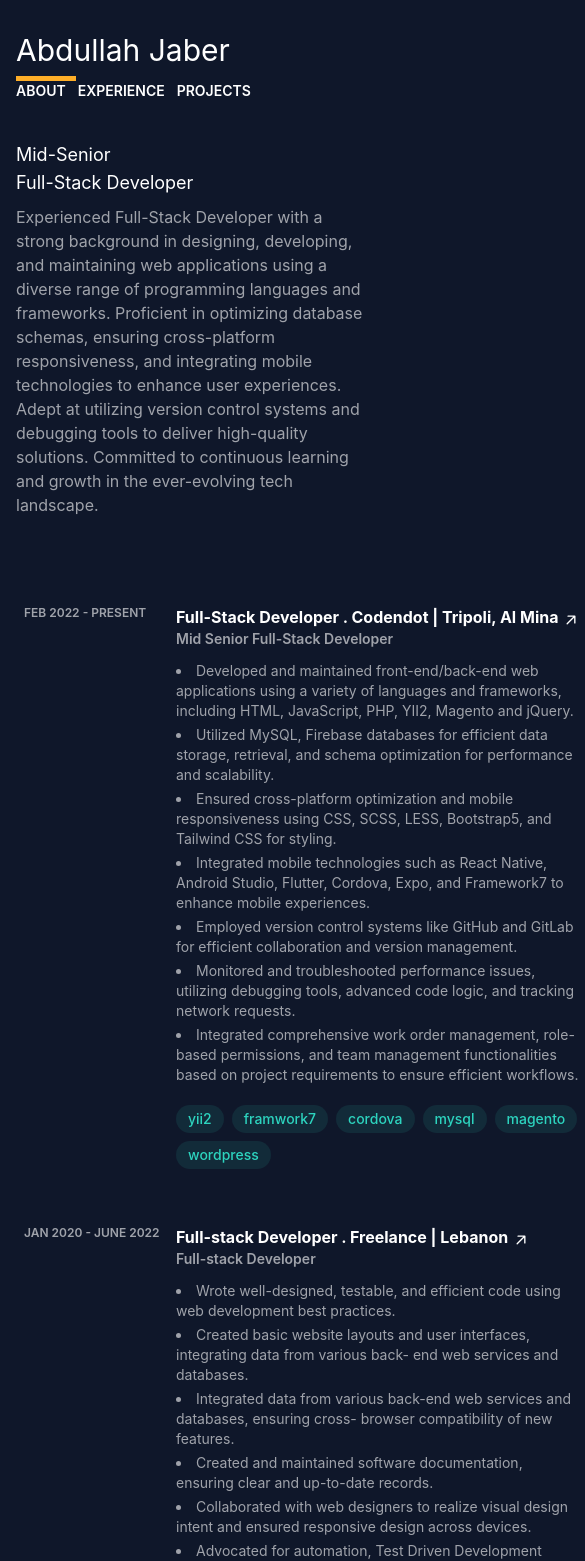
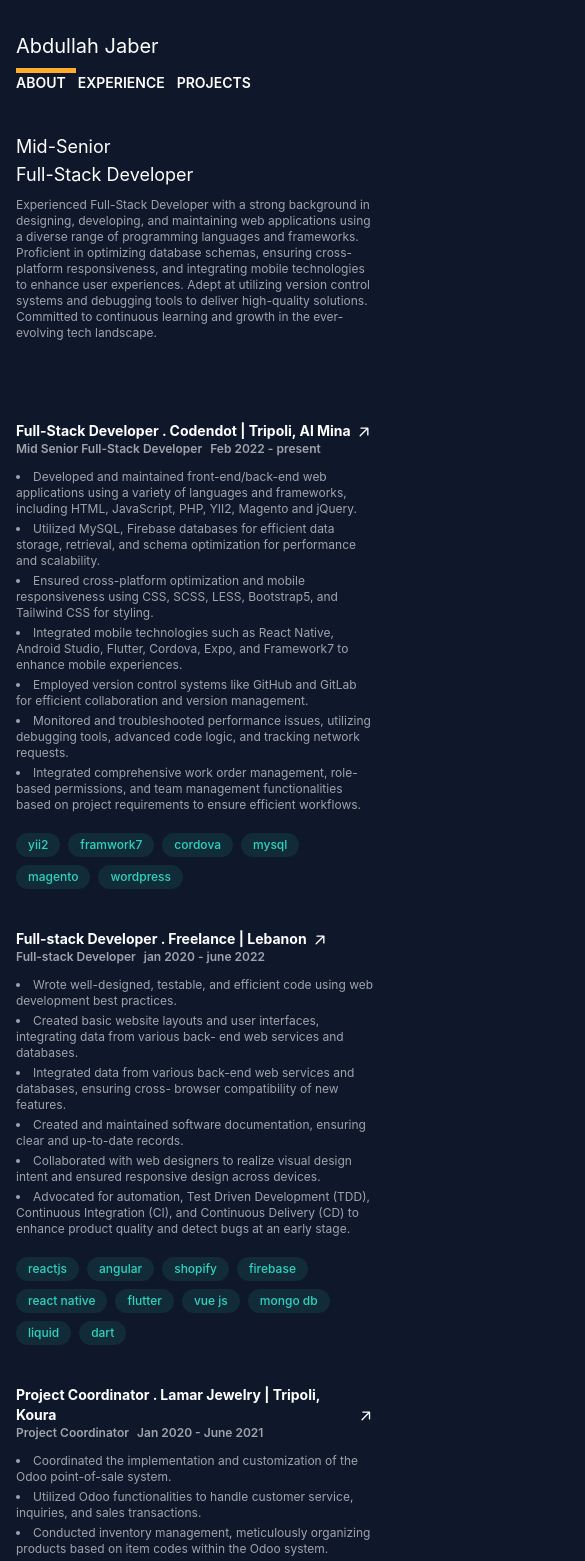
Before and after one commit to Abdallahjaber21/my-portfolio, a React (Create React App) app: page / in a window 390 px wide. Shown: the top 1561 px of the page, 585 px wide, since content can reach past the window. Built offline with nearby package versions, Linux system fonts and the light colour scheme; a web font is replaced by a local one.

Commit message:
responsive (50%)

```diff
--- a/src/components/cards/ExperienceCard.js
+++ b/src/components/cards/ExperienceCard.js
@@ -7,21 +7,24 @@ const ExperienceCard = (props) => {
     let details = props?.position_details?.split(". ");
 
     return (
-        <div className='experience_card flex 2xl:w-full xl:w-144 mb-10 p-2'>
-            <div className='from_to flex-1 w-10 text-xs text-muted text-capital font-semibold'>{props?.from} - {props?.to}</div>
+        <div className='experience_card flex 2xl:w-full xl:w-144 lg-break:w-full mb-10 p-2 lg-break:p-0'>
+            <div className='from_to flex-1 w-10 text-xs text-muted text-capital font-semibold sm:hidden'>{props?.from} - {props?.to}</div>
             <div className='details flex-auto w-64'>
-              <div className='title text-md font-bold flex items-end gap-1'>
+              <div className='title text-md font-bold flex items-end gap-1 xs:text-sm'>
                 <a href={props?.company_url} target='_blank'>{props?.title}</a>
               </div>
-              <div className='position text-sm font-semibold text-muted'>{props?.position}</div>
+              <div className='position text-sm font-semibold text-muted xs:text-xs flex justify-start gap-2 items-center'>
+                <div className='position'>{props?.position}</div>
+                <div className='hidden sm:block'>{props?.from} - {props?.to}</div>
+                </div>
               <div className='details mt-3 text-muted text-sm'>
                 {details?.map((detail , index) => (
-                    <li key={index} id={index} className='pb-1'>{detail}.</li>
+                    <li key={index} id={index} className='pb-1 xs:text-xs'>{detail}.</li>
                  ))}
               </div>
               <div className='skills mt-4 flex gap-2 flex-wrap'>
                 {skills?.map((skill , index) => (
-                    <div key={index} id={index} className='skill_tag rounded-full bg-teal-400/10 px-3 py-1 text-sm font-medium leading-5'>{skill}</div>
+                    <div key={index} id={index} className='skill_tag rounded-full bg-teal-400/10 px-3 py-1 text-sm font-medium leading-5 xs:text-xs'>{skill}</div>
                  ))}
               </div>
             </div>
--- a/src/components/cards/ProjectCard.js
+++ b/src/components/cards/ProjectCard.js
@@ -5,9 +5,9 @@ const ProjectCard = (props) => {
   let skills = props?.project_skills?.split(",");
 
     return (
-        <div className='project_card flex 2xl:w-full xl:w-144 mb-10 p-2 gap-x-10'>
-        <div className='project_thumb_image flex-1 2xl:w-14 xl:w-10 flex justify-center items-start'>
-          <img src={props?.project_img} style={{background: props?.image_bg , padding: '5px'}} className="object-cover rounded-sm max-h-36"/>
+        <div className='project_card flex 2xl:w-full xl:w-144 mb-10 p-2 gap-x-10 lg-break:w-full lg-break:p-0'>
+        <div className='project_thumb_image flex-1 2xl:w-14 xl:w-10 flex justify-center lg-break:justify-start items-start'>
+          <img src={props?.project_img} style={{background: props?.image_bg , padding: '5px' , width:'220px' }} className="object-contain rounded-sm max-h-36"/>
         </div>
         <div className='details flex-auto w-64'>
           <div className='title text-md font-bold flex items-end gap-1'>
--- a/src/components/home/Left.js
+++ b/src/components/home/Left.js
@@ -77,7 +77,7 @@ const Left = () => {
       <div className="left_static_section mobile_v hidden lg-break:block sticky top-0 bg-primary z-10">
         <nav class="navbar">
           <div class="max-w-screen-xl flex flex-wrap items-center justify-between mx-auto p-0 pt-4 pb-4">
-            <div className="author-name text-5xl xl:text-3xl lg-break:text-3xl dash-after dash-animate">
+            <div className="author-name text-5xl xl:text-3xl lg-break:text-3xl xs:text-xl dash-after dash-animate">
               Abdullah Jaber
             </div>
             <button
--- a/src/components/home/Right.js
+++ b/src/components/home/Right.js
@@ -24,7 +24,7 @@ const Right = () => {
           <span>Full-Stack Developer</span>
         </div>
 
-        <div className="summary text-lg xl:text-base text-muted mt-2 ">
+        <div className="summary text-lg xl:text-base xs:text-xs text-muted mt-2 ">
           Experienced Full-Stack Developer with a strong background in
           designing, developing, and maintaining web applications using a
           diverse range of programming languages and frameworks. Proficient in
--- a/tailwind.config.js
+++ b/tailwind.config.js
@@ -20,6 +20,7 @@ module.exports = {
       // => @media (max-width: 767px) { ... }
 
       'sm': {'max': '639px'},
+      'xs': {'max': '520px'},
       // => @media (max-width: 639px) { ... }
     },
     colors: {
```
